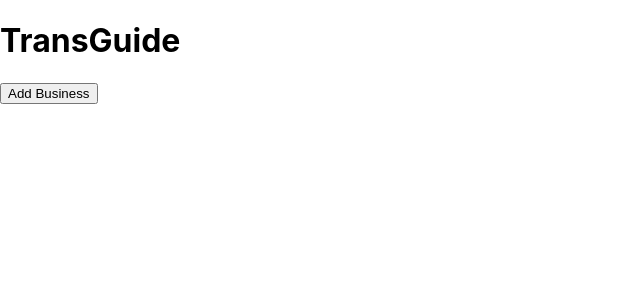
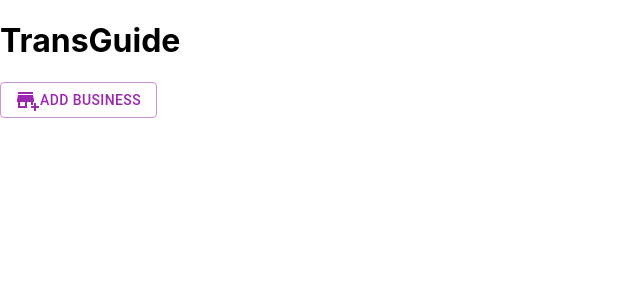
Before and after one commit to DaniS91/Capstone-Project, a React (Create React App) app: page / in a window 1280 px wide. Shown: the top 300 px of the page, without its empty margins (0-640 px from the left). Built offline with nearby package versions, Linux system fonts and the light colour scheme.

Commit message:
MUI experimenting: add 'Add Business' styeld button with icon

```diff
--- a/src/components/BusinessControl.js
+++ b/src/components/BusinessControl.js
@@ -1,8 +1,10 @@
 import React, { useState } from "react";
+import Button from '@mui/material/Button';
 import NewBusinessForm from "./NewBusinessForm";
 import BusinessList from "./BusinessList";
 import BusinessDetail from "./BusinessDetail";
 import EditBusinessForm from "./EditBusinessForm";
+import AddBusinessIcon from '@mui/icons-material/AddBusiness';
 
 function BusinessControl() {
 
@@ -53,6 +55,7 @@ function BusinessControl() {
 
   let currentlyVisibleState = null;
   let buttonText = null;
+  let iconName = null;
 
   if (editing) {
     currentlyVisibleState =
@@ -82,7 +85,12 @@ function BusinessControl() {
   return(
     <React.Fragment>
       {currentlyVisibleState}
-      <button onClick={handleClick}>{buttonText}</button>
+
+      <Button
+        color="secondary"
+        size="medium"
+        variant="outlined"
+        onClick={handleClick}><AddBusinessIcon />{buttonText}</Button>
     </React.Fragment>
   )
 }
```
